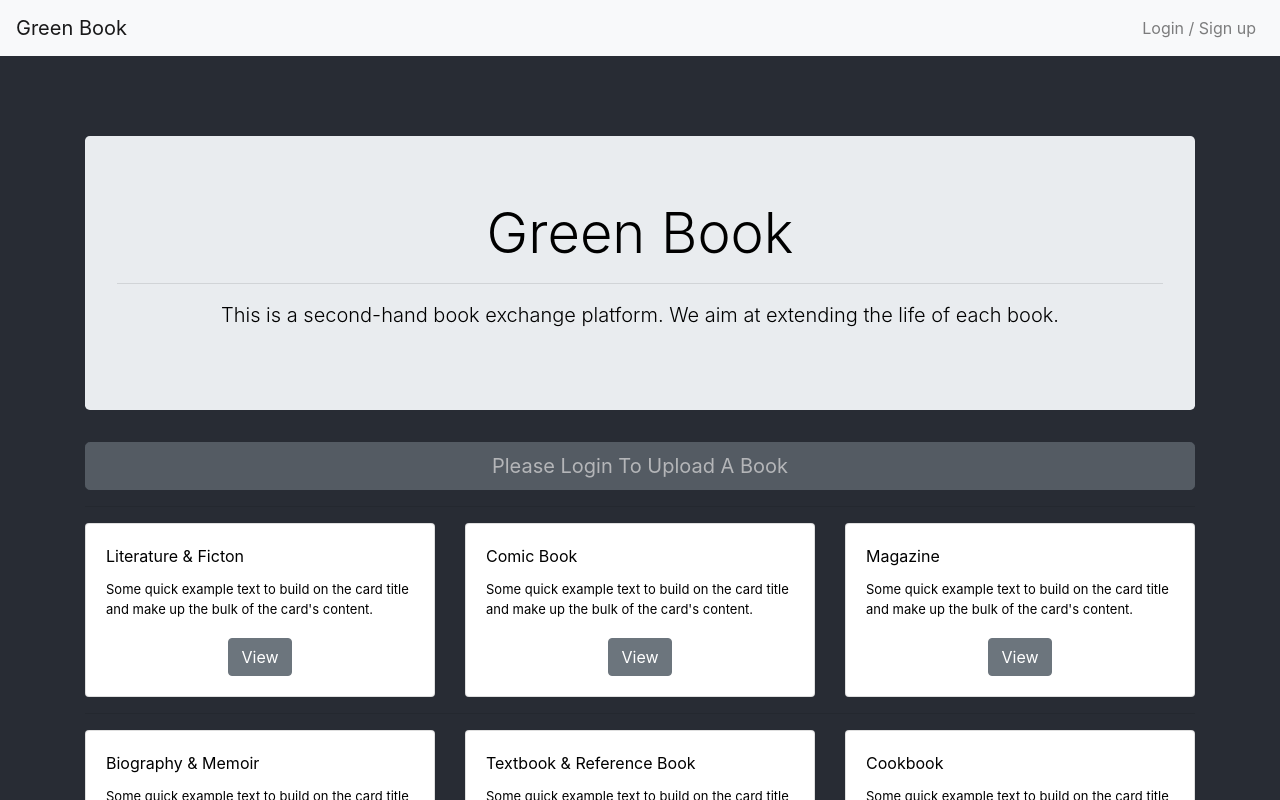
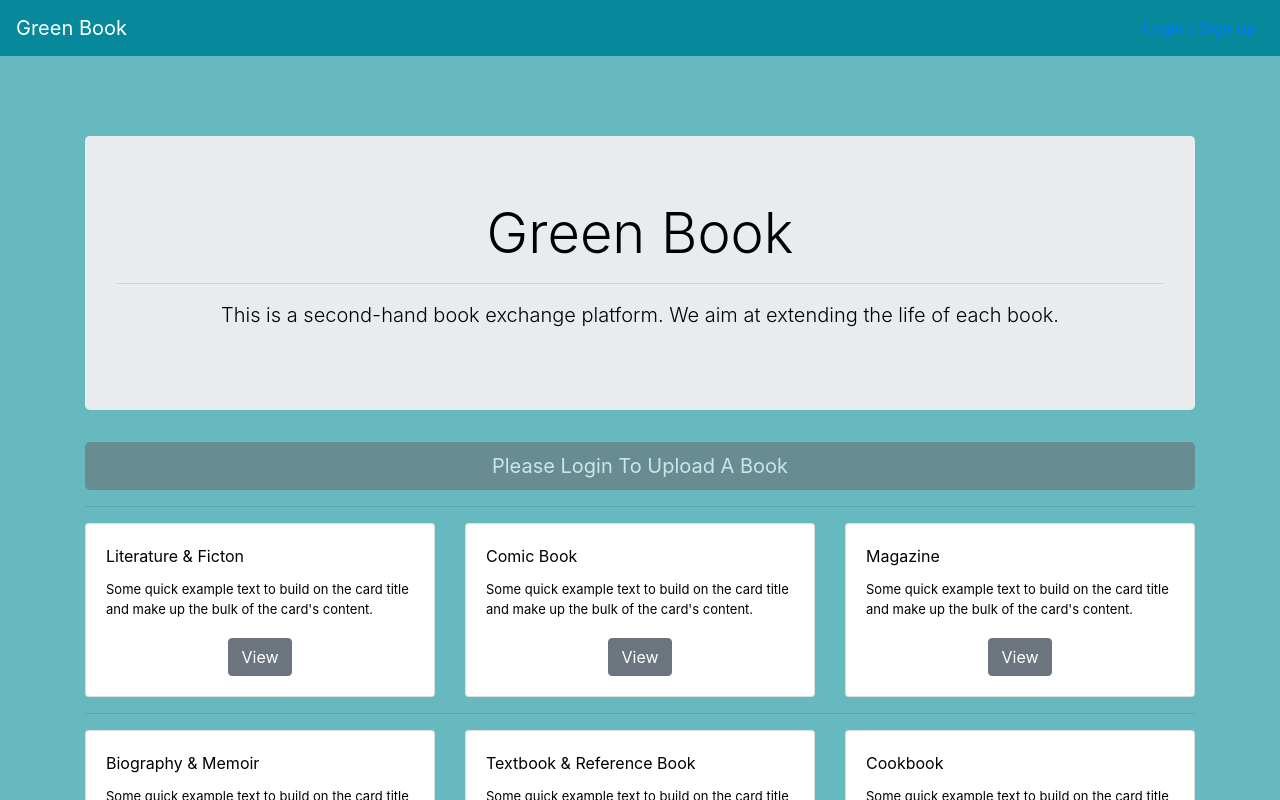
Before and after one commit to javierli0829/secondhandbooks, a React (Create React App) app in the folder frontend/: page / in a window 1280 px wide. Shown: the top 800 px of the page. Built offline with nearby package versions, Linux system fonts and the light colour scheme.

Commit message:
try a different style

```diff
--- a/frontend/src/components/Header.js
+++ b/frontend/src/components/Header.js
@@ -1,4 +1,4 @@
-import React, { useState } from 'react';
+import React, { useState , Fragment} from 'react';
 import {
   Collapse,
   Navbar,
@@ -27,14 +27,18 @@ const Header = (props) => {
 
   return (
     <div className="header">
-      <Navbar color="light" light expand="md">
-        <NavbarBrand href="/">Green Book</NavbarBrand>
+      <Navbar expand="md">
+        <NavbarBrand className="headerText" href="/">Green Book</NavbarBrand>
         <NavbarToggler onClick={toggle} />
         <Collapse isOpen={isOpen} navbar>
           <Nav className="headerNavBar" navbar>
             {props.user !== undefined ?
+              <Fragment>
+                <NavItem>
+                  <NavLink className="headerText" href="/quickMatch/">Quick Match</NavLink>
+                </NavItem>
                 <UncontrolledDropdown nav inNavbar>
-                <DropdownToggle nav caret>
+                  <DropdownToggle className="headerText" nav caret>
                     <FontAwesomeIcon className="headerUserIcon" icon={faUser}/>
                     {props.user.username}
                   </DropdownToggle>
@@ -42,15 +46,13 @@ const Header = (props) => {
                     <DropdownItem href="/profile/">
                       Profile
                     </DropdownItem>
-                  <DropdownItem href="/quickMatch/">
-                    QuickMatch
-                  </DropdownItem>
                     <DropdownItem divider />
                     <DropdownItem onClick={handleLogout}>
                       <strong>Logout</strong>
                     </DropdownItem>
                   </DropdownMenu>
                 </UncontrolledDropdown>
+              </Fragment>
               :
               <NavItem>
                 <NavLink href="/login">Login / Sign up</NavLink>
--- a/frontend/src/styles/BookList.css
+++ b/frontend/src/styles/BookList.css
@@ -1,5 +1,5 @@
 .BookList {
-  background-color: #282c34;
+  background-color: #66B9BF;
   min-height: 100vh;
   display: flex;
   flex-direction: column;
--- a/frontend/src/styles/BookPopup.css
+++ b/frontend/src/styles/BookPopup.css
@@ -10,7 +10,7 @@
 
 #bookPopup {
   font-size: medium;
-  background-color: #282c34;
+  background-color: #66B9BF;
   margin: 5% 25% 0;
   display: none;
   position: fixed;
--- a/frontend/src/styles/Header.css
+++ b/frontend/src/styles/Header.css
@@ -1,4 +1,5 @@
 .header {
+  background-color: #07889B;
   text-align: justify;
   color: white;
 }
@@ -10,3 +11,15 @@
 .headerUserIcon {
   margin-right: 5px;
 }
+
+.headerText {
+  background-color: #07889B;
+  text-align: justify;
+  color: white;
+}
+
+.headerText:hover {
+  background-color: #07889B;
+  text-align: justify;
+  color: #66B9BF;
+}
--- a/frontend/src/styles/Home.css
+++ b/frontend/src/styles/Home.css
@@ -1,5 +1,5 @@
 .Home {
-  background-color: #282c34;
+  background-color: #66B9BF;
   min-height: 100vh;
   display: flex;
   flex-direction: column;
--- a/frontend/src/styles/Profile.css
+++ b/frontend/src/styles/Profile.css
@@ -1,5 +1,5 @@
 .Profile {
-  background-color: #282c34;
+  background-color: #66B9BF;
   min-height: 100vh;
   display: flex;
   flex-direction: column;
--- a/frontend/src/styles/QuickMatch.css
+++ b/frontend/src/styles/QuickMatch.css
@@ -1,5 +1,5 @@
 .QuickMatch {
-  background-color: #282c34;
+  background-color: #66B9BF;
   min-height: 100vh;
   display: flex;
   flex-direction: column;
--- a/frontend/src/styles/UploadForm.css
+++ b/frontend/src/styles/UploadForm.css
@@ -11,7 +11,7 @@
 /* The popup form - hidden by default */
 .uploadFormPopup {
   font-size: medium;
-  background-color: #282c34;
+  background-color: #66B9BF;
   margin: 5% 25% 0;
   display: none;
   position: fixed;
```
Lines whose indentation alone changed are shown as unchanged.
